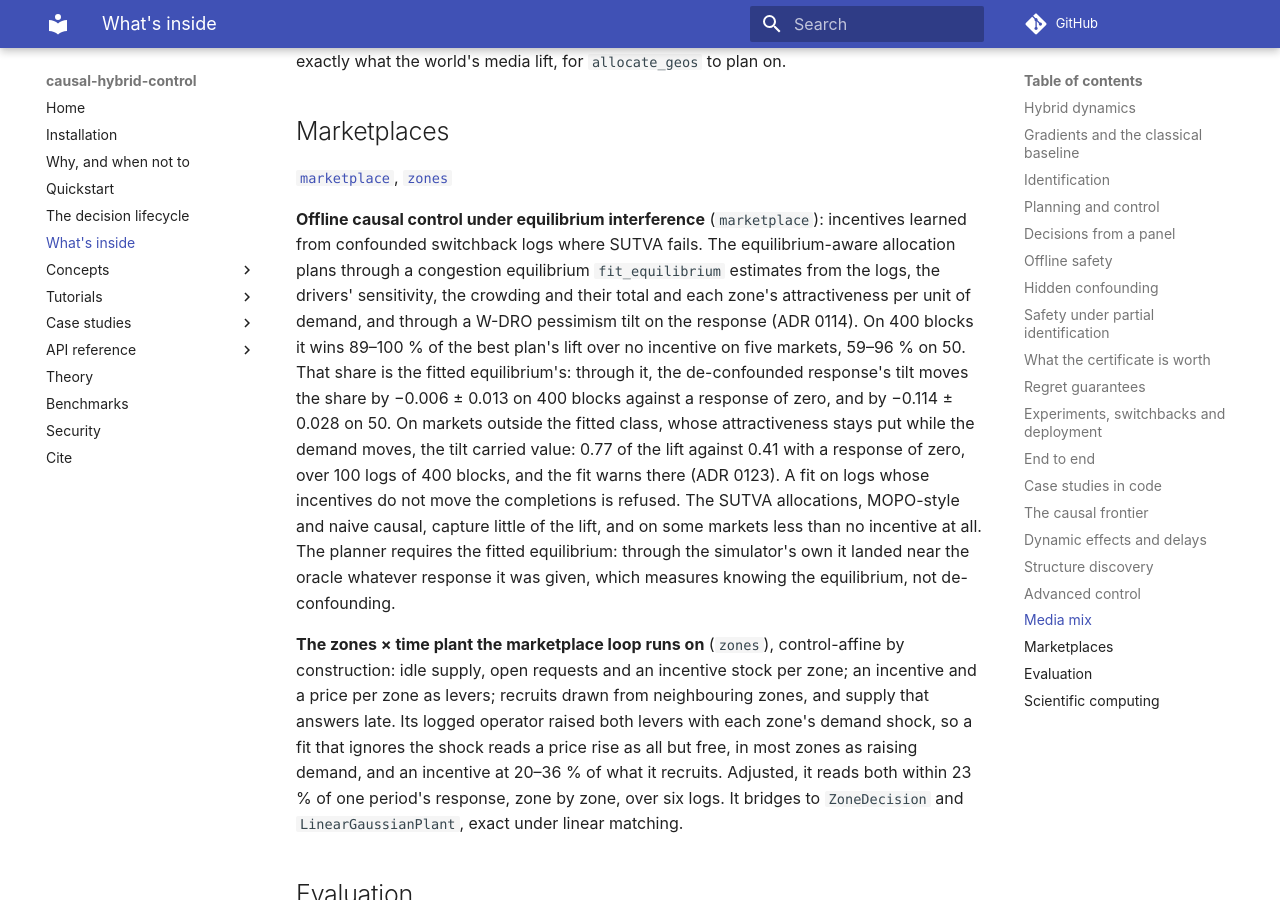
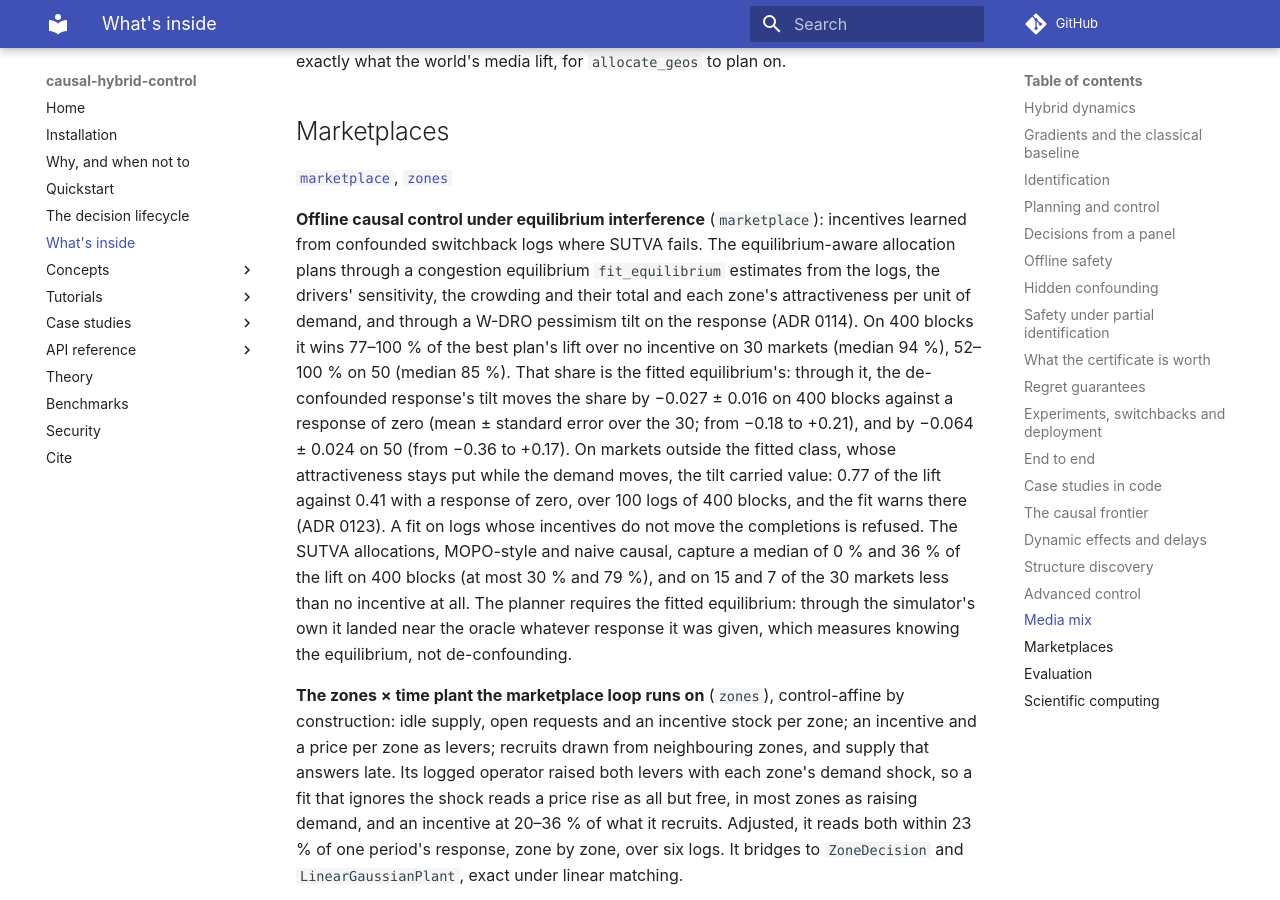
Before and after one commit to causaldyn/causal-hybrid-control, an MkDocs documentation site: the page built from docs/modules.md, in a window 1280 px wide and 900 px high, scrolled down 11183 px. Built offline with MkDocs 1.6.1 and Material for MkDocs 9.7.7, drawn with Linux system fonts in a browser that asks for light colours; comment, search, counter and statistics services are not loaded.

Commit message:
docs: the marketplace's shares and its tilt read over 30 markets
The modules page and the module docstring quoted the planner's share of the best plan's lift and
the tilt's effect on five markets. Re-measured in float64 on seeds 0-29, one log each: on 400
blocks the planner wins 77-100 % of the lift (median 94 %), 52-100 % on 50 (median 85 %), where
five markets read 89-100 % and 59-96 %. Against a response of zero the tilt moves the share by
-0.027 +- 0.016 on 400 blocks and -0.064 +- 0.024 on 50 (mean +- standard error), from -0.18 to
+0.21 and from -0.36 to +0.17: it raised the share on 12 and 10 of the markets, so the docstring
says the tilt carried value outside the fitted class on average. The SUTVA allocations win a
median of 0 % and 36 % on 400 blocks, at most 30 % and 79 %, and less than no incentive on 15 and
7 of the 30. The markets outside the fitted class keep their numbers: they were read off five
markets, 20 logs each.

```diff
--- a/docs/modules.md
+++ b/docs/modules.md
@@ -422,14 +422,16 @@ that lift exactly what the world's media lift, for `allocate_geos` to plan on.
 confounded switchback logs where SUTVA fails. The equilibrium-aware allocation plans through a
 congestion equilibrium `fit_equilibrium` estimates from the logs, the drivers' sensitivity, the
 crowding and their total and each zone's attractiveness per unit of demand, and through a W-DRO
-pessimism tilt on the response (ADR 0114). On 400 blocks it wins 89–100 % of the best plan's lift
-over no incentive on five markets, 59–96 % on 50. That share is the fitted equilibrium's: through
-it, the de-confounded response's tilt moves the share by −0.006 ± 0.013 on 400 blocks against a
-response of zero, and by −0.114 ± 0.028 on 50. On markets outside the fitted class, whose
-attractiveness stays put while the demand moves, the tilt carried value: 0.77 of the lift against
-0.41 with a response of zero, over 100 logs of 400 blocks, and the fit warns there (ADR 0123). A fit
-on logs whose incentives do not move the completions is refused. The SUTVA allocations, MOPO-style
-and naive causal, capture little of the lift, and on some markets less than no incentive at all.
+pessimism tilt on the response (ADR 0114). On 400 blocks it wins 77–100 % of the best plan's lift
+over no incentive on 30 markets (median 94 %), 52–100 % on 50 (median 85 %). That share is the
+fitted equilibrium's: through it, the de-confounded response's tilt moves the share by
+−0.027 ± 0.016 on 400 blocks against a response of zero (mean ± standard error over the 30; from
+−0.18 to +0.21), and by −0.064 ± 0.024 on 50 (from −0.36 to +0.17). On markets outside the fitted
+class, whose attractiveness stays put while the demand moves, the tilt carried value: 0.77 of the
+lift against 0.41 with a response of zero, over 100 logs of 400 blocks, and the fit warns there
+(ADR 0123). A fit on logs whose incentives do not move the completions is refused. The SUTVA
+allocations, MOPO-style and naive causal, capture a median of 0 % and 36 % of the lift on 400
+blocks (at most 30 % and 79 %), and on 15 and 7 of the 30 markets less than no incentive at all.
 The planner requires the fitted equilibrium: through the simulator's own it landed near the oracle
 whatever response it was given, which measures knowing the equilibrium, not de-confounding.
 
```
Also changed, not shown: 1 other file.
